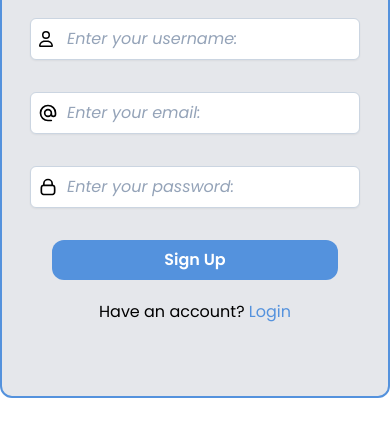
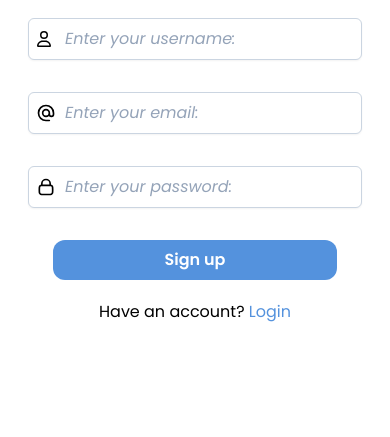
Before and after one commit to realUmasorDavid/Blog, a plain HTML site: page signup.html in a window 390 px wide. Shown: the part 291-728 px from the top of the page. Drawn offline with nearby package versions, Linux system fonts and the light colour scheme.

Commit message:
Auth mobile fix 2

```diff
--- a/signup.html
+++ b/signup.html
@@ -31,7 +31,7 @@
     <div class="outer flex align-middle h-screen w-screen main">
 
         <div class="m-auto">
-            <div class="bg-gray-200 text-center px-7 md:px-24 py-10 border-2 border-blue-250 rounded-xl">
+            <div class="md:bg-gray-200 text-center px-7 md:px-24 py-10 md:border-2 md:border-blue-250 rounded-xl">
                 <h1 class="text-2xl font-bold my-10">Sign Up with <a href="/index.html"><span class="text-blue-250">GenZ
                             Blog</span></a></h1>
                 <div class="input-form my-8 mx-auto w-full">
@@ -87,8 +87,8 @@
                         <label class="text-sm md:text-base" for="">Remember Me</label>
                     </div>
                 </div>
-                <div class="login">
-                    <button class="px-28 md:px-40 py-2 rounded-xl bg-blue-250 my-8 text-white font-semibold">Sign Up</button>
+                <div class="signup">
+                    <button class="px-28 md:px-40 py-2 rounded-xl bg-blue-250 my-8 -mx-2 md:mx-0 text-white font-semibold">Sign up</button>
                 </div>
                 <div class="flex items-center justify-center align-middle -mt-3 mb-8">
                     <div class="forgot">
```
Also changed, not shown: login.html (+1 -1 lines).
